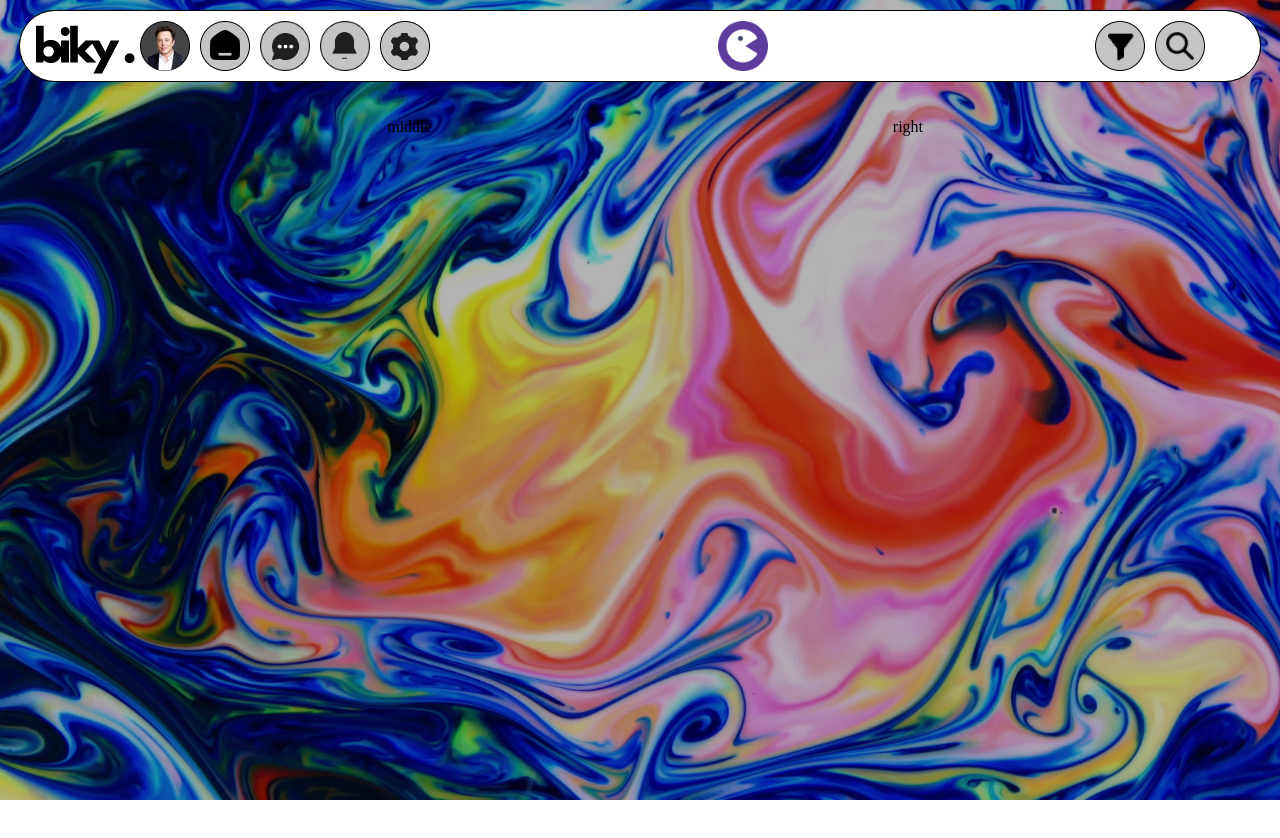
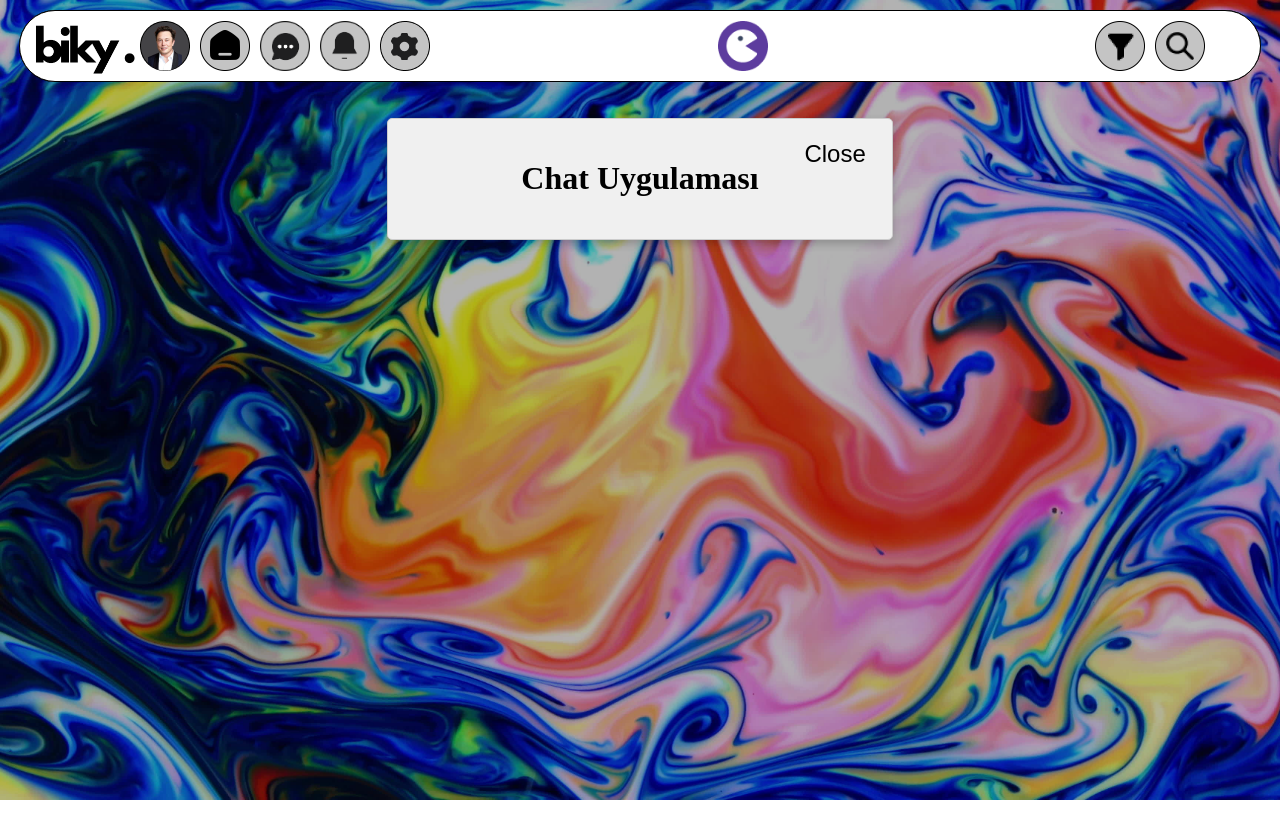
Before and after one commit to seckinalp/Biky-Frontend, a React (Vite) app in the folder demo/: page /homepage in a window 1280 px wide. Both pictures are taken after a click on the button 290 px from the left and 47 px from the top of the page. Shown: the top 838 px of the page. Built offline with nearby package versions, Linux system fonts and the light colour scheme.

Commit message:
homepage configirations

```diff
--- /dev/null
+++ b/demo/src/ChatComponent/Chat.css
@@ -0,0 +1,26 @@
+.chat-container {
+    background-color: #f0f0f0;
+    padding: 20px;
+    border: 1px solid #ccc;
+    border-radius: 5px;
+    box-shadow: 0 4px 8px rgba(0, 0, 0, 0.2);
+    display: flex;
+    flex-direction: column;
+    align-items: center; /* İçeriği dikey olarak ortala */
+    justify-content: center; /* İçeriği yatay olarak ortala */
+    position: relative; /* Kapatma düğmesini mutlak konumlandırma için */
+  }
+
+  .close-button {
+    position: absolute; /* Kapatma düğmesini mutlak konumlandırma için */
+    top: 10px; /* İstediğiniz yüksekliği ayarlayın */
+    right: 10px; /* İstediğiniz sağdan mesafeyi ayarlayın */
+  }
+
+
+  /* Kapatıldığında gizle */
+  .chat-container.closed {
+    display: none;
+  }
+
+  /* Diğer stillendirme kuralları buraya eklenir */
--- /dev/null
+++ b/demo/src/ChatComponent/Chat.tsx
@@ -0,0 +1,25 @@
+import React, { useState } from 'react';
+import './Chat.css';
+interface ChatProps {
+
+  onClose: () => void;
+}
+const Chat: React.FC<ChatProps> = ({ onClose }) => {
+  const [isOpen, setIsOpen] = useState(true); // State ekleyin ve başlangıçta açık olsun
+
+  const handleClose = () => {
+   onClose(); // Kapatma işlemi için state'i false yapın
+  };
+
+  return (
+    <div className={`chat-container ${isOpen ? 'open' : 'closed'}`}>
+      <h1>Chat Uygulaması</h1>
+      {isOpen && (
+        <button className="close-button" onClick={handleClose}>Close</button>
+      )}
+      {/* Chat içeriği buraya eklenebilir */}
+    </div>
+  );
+};
+
+export default Chat;
--- a/demo/src/Homepage.tsx
+++ b/demo/src/Homepage.tsx
@@ -3,28 +3,99 @@ import "./Homepage.css";
 import Navbar from "./navigation/Navbar";
 import Settings from "./settingsComponent/Settings";
 import Notifications from "./notificationComponent/Notifications";
+import Profile from "./profilecomponent/Profile";
+import CreatePost from "./createPostComponent/CreatePost";
+import CategoryFilter from "./categoryFilterCompononet/CategoryFilter";
+import SearchComponent from "./SearchComponent/SearchComponent";
+import Chat from "./ChatComponent/Chat";
 
 
-
+const sampleProfileData = {
+  followingsNumber: 150,
+  followersNumber: 320,
+  postNumber: 48,
+  likeNumber: 789,
+  description: 'Just a tech enthusiast and avid coder. Sharing my thoughts and projects.',
+  userID: 'user123',
+  nickname: 'coderJoe',
+  profileImage: 'path_to_profile_image.jpg' // Replace with actual path to an image
+};
 const Homepage: React.FC = () => {
   const [showSettings, setShowSettings] = useState(false);
   const [showNotifications, setShowNotifications] = useState(false);
+  const [showProfile, setShowProfile] = useState(false);
+  const [showCreatePost, setShowCreatePost] = useState(false); // State for CreatePost visibility
+  const [showCategoryFilter, setShowCategoryFilter] = useState(false);
+  const [showSearchComponent, setShowSearchComponent] = useState(false);
+  const [showChatComponent, setShowChatComponent] = useState(false);
+
+  const handleChatClick = () => {
+    setShowChatComponent(prev => !prev); // Toggle the CreatePost visibility
+    // Optionally close other components
+    setShowCategoryFilter(false);
+    setShowCreatePost(false);
+    setShowNotifications(false);
+    setShowProfile(false);
+    setShowSearchComponent(false);
+    setShowSettings(false);
+    setShowNotifications(false);
+
+
+  };
 
   const handleSettingsClick = () => {
-    setShowSettings(prevShowSettings => !prevShowSettings);
-    if (showNotifications) setShowNotifications(false); // Toggle the visibility
+    setShowSettings(prev => !prev); // Toggle the CreatePost visibility
+    // Optionally close other components
+
+    setShowNotifications(false);
+
+  };
+  const handleSearchClick = () => {
+    setShowSearchComponent(prev => !prev); // Toggle the SearchComponent visibility
+    // Optionally close other components
+    // setShowSettings(false);
+    // setShowNotifications(false);
+    // setShowProfile(false);
+    setShowCreatePost(false);
+    setShowCategoryFilter(false);
   };
 
+  const handleCategoryFilterClick = () => {
+    setShowCategoryFilter(prev => !prev);
+    setShowProfile(false);
+     setShowCreatePost(false);
+     setShowSearchComponent(false);
+  };
   const handleNotificationsClick = () => {
     setShowNotifications(prev => !prev);
-    // Optionally close settings when notifications are opened
-    if (showSettings) setShowSettings(false);
+    setShowSettings(false);
   };
+  const handleProfileClick = () => {
+    setShowProfile(prev => !prev);
+    // Optionally close the other components
+    setShowSettings(false);
+    setShowNotifications(false);
+    setShowCreatePost(false);
+    setShowCategoryFilter(false);
+  };
+  const handleCreatePostClick = () => {
+    setShowCreatePost(prev => !prev);
+    setShowProfile(false);
+    setShowSettings(false);
+    setShowNotifications(false);
+    setShowCategoryFilter(false);
+    setShowSearchComponent(false);
+  };
+
   return (
     <div className='app'>
       <div className='background'></div>
       <Navbar onSettingsClick={handleSettingsClick}
-       onNotificationsClick={handleNotificationsClick}  />
+      onNotificationsClick={handleNotificationsClick} onProfileClick= {handleProfileClick} onCreatePostClick={handleCreatePostClick} onCategoryFilterClick={handleCategoryFilterClick}
+      onSearchClick={handleSearchClick} onChatClick={handleChatClick}
+        />
+
+
       <div className="homepage">
         <div className="app__homepage">
           <div className="homepage__timeline">
@@ -40,15 +111,19 @@ const Homepage: React.FC = () => {
               )}
             </div>
             <div className="timeline__middle">
-              middle
+            {showProfile && <Profile item={sampleProfileData} />}
+           {showCreatePost && <CreatePost onClose={handleCreatePostClick} />}
+           {showChatComponent && <Chat onClose={handleChatClick} />}
             </div>
             <div className="timeline__right">
-              right
+          {showCategoryFilter && <CategoryFilter onClose={() => setShowCategoryFilter(false)} />}
+          {showSearchComponent && <SearchComponent onClose={() => setShowSearchComponent(false)} />}
+</div>
             </div>
           </div>
         </div>
       </div>
-    </div>
+
   );
 };
 
--- a/demo/src/SearchComponent/SearchComponent.tsx
+++ b/demo/src/SearchComponent/SearchComponent.tsx
@@ -14,8 +14,7 @@ const initialItems: SearchItem[] = [
   { id: 2, name: 'Elon Musk', avatarUrl: 'path/to/avatar2.png' },
   // More items...
 ];
-
-const SearchComponent: React.FC = () => {
+const SearchComponent: React.FC<{ onClose: () => void }> = ({ onClose }) => {
   const [searchQuery, setSearchQuery] = useState('');
   const [filteredItems, setFilteredItems] = useState<SearchItem[]>(initialItems);
   const [isVisible, setIsVisible] = useState(true); // State to control visibility
@@ -43,7 +42,7 @@ const SearchComponent: React.FC = () => {
   };
 
   const handleCloseClick = () => {
-    setIsVisible(false); // Hide the entire component
+    onClose(); // Hide the entire component
   };
 
   if (!isVisible) return null; // Do not render the component if not visible
--- a/demo/src/categoryFilterCompononet/CategoryFilter.tsx
+++ b/demo/src/categoryFilterCompononet/CategoryFilter.tsx
@@ -33,7 +33,7 @@ const categoryData: Category[] = [
   }
   // ... other categories
 ];
-const CategoryFilter: React.FC<void> = () => {
+const CategoryFilter: React.FC<{ onClose: () => void }> = ({ onClose }) => {
 
   const [isVisible, setIsVisible] = useState(true); // State to control visibility
   const [postType, setPostType] = useState<'socialMedia' | 'sale' | null>(null);
@@ -62,7 +62,7 @@ const CategoryFilter: React.FC<void> = () => {
 
 
   const handleClose = () => {
-    setIsVisible(false); // Hide the component
+    onClose();
   };
 
   if (!isVisible) return null;
--- a/demo/src/createPostComponent/CreatePost.tsx
+++ b/demo/src/createPostComponent/CreatePost.tsx
@@ -1,8 +1,11 @@
 import React, { useState, useRef } from 'react';
 import './CreatePost.css';
 
+interface CreatePostProps {
 
-const CreatePost = () => {
+  onClose: () => void;
+}
+const CreatePost: React.FC<CreatePostProps> = ({ onClose }) => {
   const [description, setDescription] = useState<string>('');
   const [postType, setPostType] = useState<'socialMedia' | 'sale'>('socialMedia');
   const [selectedType, setSelectedType] = useState<string>('')
@@ -48,8 +51,7 @@ const CreatePost = () => {
     // Submit form data logic here
   };
   const handleClose = () => {
-    // Logic to handle the closing of the post creation modal
-    setIsVisible(false);
+    onClose();
   };
   const triggerFileInput = () => {
     fileInputRef.current?.click();
--- a/demo/src/navigation/Navbar.tsx
+++ b/demo/src/navigation/Navbar.tsx
@@ -6,18 +6,23 @@ import "./Navbar.css";
 interface NavbarProps {
   onSettingsClick: () => void;
   onNotificationsClick :() => void;
+  onProfileClick: () => void;
+  onCreatePostClick: () => void;
+  onCategoryFilterClick:() => void;
+  onSearchClick :() =>void;
+  onChatClick: () => void;
 }
 
-const Navbar: React.FC<NavbarProps> = ({ onSettingsClick, onNotificationsClick }) => {
+const Navbar: React.FC<NavbarProps> = ({ onChatClick, onSearchClick , onCategoryFilterClick,onSettingsClick, onNotificationsClick, onProfileClick,onCreatePostClick }) => {
 
   const navigate = useNavigate();
 
   const handleProfileClick = () => {
-    // Profil düğmesi tıklama olayını burada işleyin
+    onProfileClick ();
   };
 
-  const handleMessageClick = () => {
-    // Mesaj düğmesi tıklama olayını burada işleyin
+  const handleChatClick = () => {
+    onChatClick();
   };
 
   const handleNotificationClick = () => {
@@ -33,14 +38,14 @@ const Navbar: React.FC<NavbarProps> = ({ onSettingsClick, onNotificationsClick }
     // Ana sayfa düğmesi tıklama olayını burada işleyin
   };
   const handleCreateClick = () => {
-    // Mağaza düğmesi tıklama olayını burada işleyin
+    onCreatePostClick();
   };
 
   const handleSearchClick = () => {
-    // Mağaza düğmesi tıklama olayını burada işleyin
+    onSearchClick ();
   };
   const handleFilterClick = () => {
-    // Mağaza düğmesi tıklama olayını burada işleyin
+    onCategoryFilterClick();
   };
   return (
     <div className="navbar">
@@ -57,7 +62,7 @@ const Navbar: React.FC<NavbarProps> = ({ onSettingsClick, onNotificationsClick }
         <button className="navbar__button navbar__button_home" onClick={handleHomeClick}>
           <img className="navbar__home" src="../../home-buttonn.png" alt="" />
         </button>
-        <button className="navbar__button navbar__button_message" onClick={handleMessageClick}>
+        <button className="navbar__button navbar__button_message" onClick={handleChatClick}>
           <img className="navbar__message" src="../../message.png" alt="" />
         </button>
         <button className="navbar__button navbar__button_notification" onClick={handleNotificationClick}>
```
